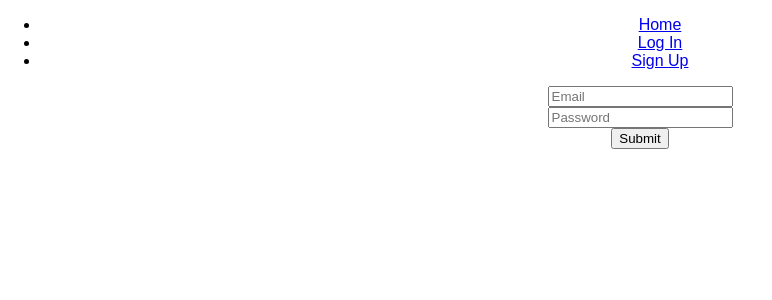
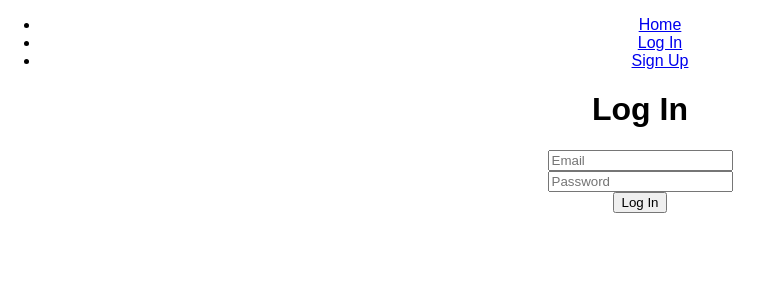
Before and after one commit to johndsykes86/OneTwo-Client, a React (Create React App) app: page /login in a window 1280 px wide. Shown: the top 300 px of the page, without its empty margins (0-772 px from the left). Built offline with nearby package versions, Linux system fonts and the light colour scheme.

Commit message:
Added and test logout routing logic

```diff
--- a/src/App.js
+++ b/src/App.js
@@ -8,6 +8,7 @@ import './App.css';
 import auth from './auth'
 import Stadiums from './components/Stadiums'
 import LogIn from './components/LogIn'
+import LogOut from './components/LogOut'
 import SignUp from './components/SignUp'
 import NavBar from './components/NavBar'
 
@@ -37,7 +38,14 @@ logOut(){
         <div className="App">
             <NavBar currentUser ={this.state.currentUser}/>
             <Route exact path="/stadiums" component={Stadiums}/>
-            <Route exact path="/login" component={LogIn}/>
+
+              <Route path='/login' render={() => (
+              <LogIn onLogIn={this.setCurrentUser.bind(this)} />
+            )} />
+
+              <Route path='/logout' render={() => (
+              <LogOut onLogOut={this.logOut.bind(this)} />
+            )} />
 
         </div>
 
--- a/src/auth.js
+++ b/src/auth.js
@@ -31,6 +31,7 @@ class AuthClient {
   logIn(credentials) {
     return this.request({method: 'POST', url: '/login', data: credentials})
       .then(response => {
+        console.log(response.data)
         if(response.data.success) {
           const token = response.data.token
           this.setToken(token)
--- a/src/components/LogIn.js
+++ b/src/components/LogIn.js
@@ -1,6 +1,12 @@
 import React from 'react'
+import auth from '../auth'
+import { Redirect } from 'react-router-dom'
 
 class LogIn extends React.Component{
+
+  state = {
+    shouldRedirect: false
+  }
 
  handleLogInSubmit(evt){
    evt.preventDefault()
@@ -8,19 +14,31 @@ class LogIn extends React.Component{
     email: this.refs.email.value,
     password: this.refs.password.value
    }
-   this.props.parent.signUp(formData)
+   auth.logIn(formData).then((user)=>{
+     if (user){
+      this.props.onLogIn()
+      this.setState({shouldRedirect: true})
+     }
+   })
 
  }
-  render(){
-    return(
-      <form onSubmit={this.handleLogInSubmit.bind(this)}>
-        <input ref="email" type="text" placeholder= "Email"></input><br/>
-        <input ref="password" type="password" placeholder="Password"></input><br/>
-        <button>Submit</button>
-      </form>
+ render() {
+   return (
+     this.state.shouldRedirect
+     ? <Redirect to='/' />
+     : (
+       <div className="LogIn">
+         <h1>Log In</h1>
+         <form onSubmit={this.handleLogInSubmit.bind(this)}>
+           <input ref="email" type="text" placeholder="Email" /><br/>
+           <input ref="password" type="password" placeholder="Password" /><br/>
+           <button>Log In</button>
+         </form>
+       </div>
+     )
+   )
+ }
 
-    )
-  }
 }
 
 export default LogIn
--- /dev/null
+++ b/src/components/LogOut.js
@@ -0,0 +1,16 @@
+import React from 'react'
+import { Redirect } from 'react-router-dom'
+
+class LogOut extends React.Component {
+  componentDidMount() {
+    this.props.onLogOut()
+  }
+
+  render() {
+    return (
+      <Redirect to='/login' />
+    )
+  }
+}
+
+export default LogOut
--- a/src/components/Stadiums.js
+++ b/src/components/Stadiums.js
@@ -2,7 +2,6 @@
 
 import React from 'react'
 import auth from '../auth'
-import { NavLink } from 'react-router-dom'
 
 class Stadiums extends React.Component {
 
```
